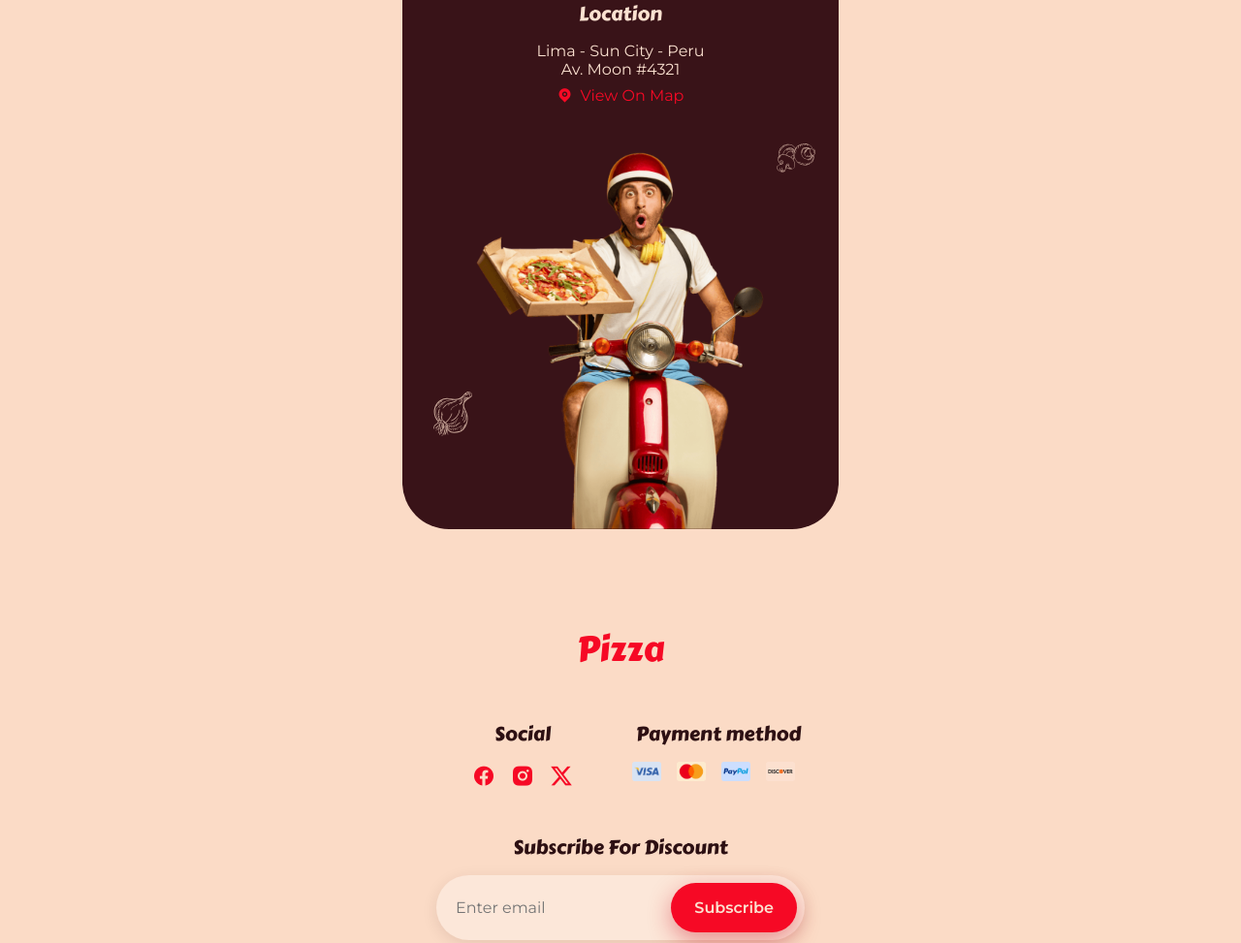
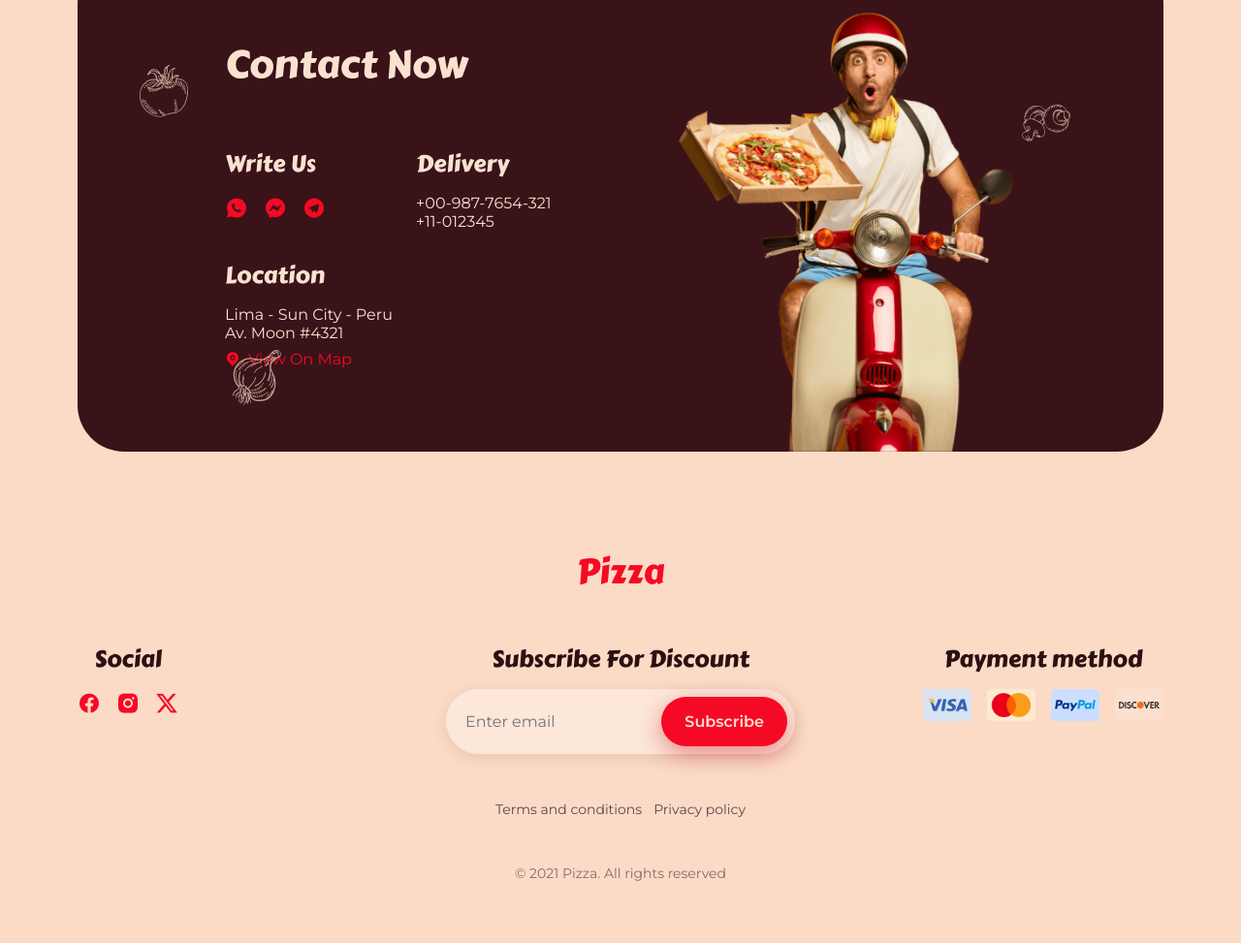
Before and after one commit to bdn009/responsive-pizza-website-main, a plain HTML site: page index.html in a window 1280 px wide. Shown: the part 4834-5807 px from the top of the page at 97% size. After the commit the page ends 5776 px from the top, so only its background shows below. Drawn offline with nearby package versions, Linux system fonts and the light colour scheme.

Commit message:
all done

```diff
--- a/assets/css/styles.css
+++ b/assets/css/styles.css
@@ -573,6 +573,7 @@ img {
   display: flex;
   column-gap: 1rem;
 }
+
 .footerSocialLink{
   font-size: 1.5rem;
   color: var(--first-color);
@@ -581,7 +582,7 @@ img {
 .footerSocialLink:hover{
   transform: translateY(-.25rem);
 }
-.footerPayment{
+.footerPaymentImg{
   width: 30px;
 }
 .footerForm{
@@ -693,8 +694,7 @@ img {
   .homeContainer,
   .aboutContainer,
   .popularContainer,
-  .recipeContainer,
-  .footerContainer{
+  .recipeContainer{
     justify-content: center;
     grid-template-columns: 380px;
   }
@@ -702,7 +702,9 @@ img {
     width: 450px;
     justify-self: center;
   }
-
+  .footerForm {
+    width: 360px;
+  }
 }
 @media screen and (min-width:768px) {
   .swiper{
@@ -715,16 +717,17 @@ img {
   }
   .footerContent{
     grid-template-columns: repeat(2, 1fr);
-  }
-  .footerSocial{
-    justify-content: center;
+    justify-items: center;
   }
   .footerTitle{
     text-align: center;
   }
+
   .footerContent div:nth-child(3){
     grid-column: 1/3;
+    justify-self: center;
   }
+
 }
 
 /* For large devices */
@@ -845,5 +848,86 @@ img {
   .recipeImg{
     width: 550px;
   }
-
+  .productsContainer{
+    grid-template-columns: repeat(3, 250px);
+    gap: 10rem 4rem;
+  }
+  .products .sectionTitle{
+    margin-bottom: 8rem;
+  }
+  .productsCard{
+    padding: 10rem 1.5rem 1.5rem;
+  }
+  .buttonShop{
+    bottom: 1.75rem;
+    right: 1rem;
+  }
+  .productsTitle{
+    font-size: var(--h2-font-size);
+  }
+  .productsImg{
+    width: 200px;
+    top: -4rem;
+  }
+  .contactContainer{
+    width: initial;
+    grid-template-columns:370px 350px;
+    justify-content: center;
+    column-gap: 6rem;
+  }
+  .contactImg{
+    width: 350px;
+  }
+  .contactInfo{
+    grid-template-columns: repeat(2, 1fr);
+    text-align: left;
+  }
+  .contactData{
+    margin-top: 2rem;
+  }
+  .contactData .sectionTitle{
+    text-align: left;
+  }
+  .contactSubtitle{
+    font-size: var(--h2-font-size);
+  }
+  .contactSocial{
+    justify-content: left;
+  }
+  .contactSticker1,
+  .contactSticker2,
+  .contactSticker3{
+    width: 50px;
+  }
+  .contactSticker1{
+    top: 7rem;
+    left: 4rem;
+  }
+  .contactSticker2{
+    right: 6rem;
+    bottom: 20rem;
+  }
+  .contactSticker3{
+    left: 10rem;
+    bottom: 3rem;
+  }
+  .footerTitle{
+    font-size: var(--h2-font-size);
+  }
+  .footerPaymentImg{
+    width: 50px;
+  }
+  .footerContent{
+    grid-template-columns: repeat(3, 1fr);
+  }
+  .footerContent div:nth-child(3){
+    grid-column: initial;
+  }
+  .footerContent div:nth-child(2){
+    order: 1;
+    justify-self: end;
+  }
+  .footerContent div:nth-child(1){
+    justify-self: start;
+  }
 }
--- a/index.html
+++ b/index.html
@@ -236,10 +236,10 @@
          <section class="contact section" id="contact">
             <div class="contactContainer container grid">
                <div class="contactData">
-                  <h2 class="sectionTitle">Contact Us</h2>
+                  <h2 class="sectionTitle">Contact Now</h2>
                   <div class="contactInfo grid">
                      <div>
-                        <h3 class="contactSubtitle">Address</h3>
+                        <h3 class="contactSubtitle">Write Us</h3>
                         <div class="contactSocial">
                            <a href="#" target="_blank" class="contactSocialLink">
                               <i class="ri-whatsapp-fill"></i>
```
